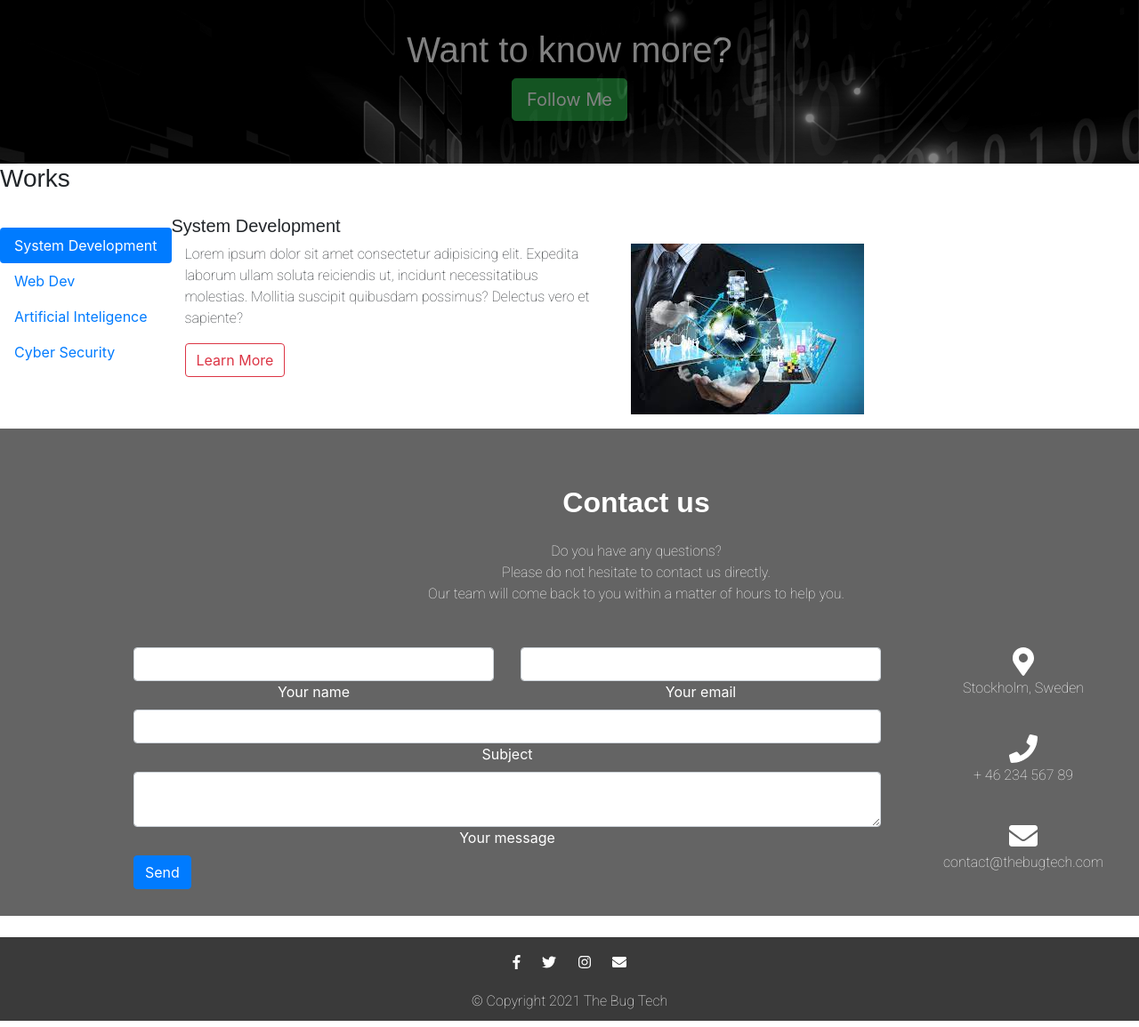
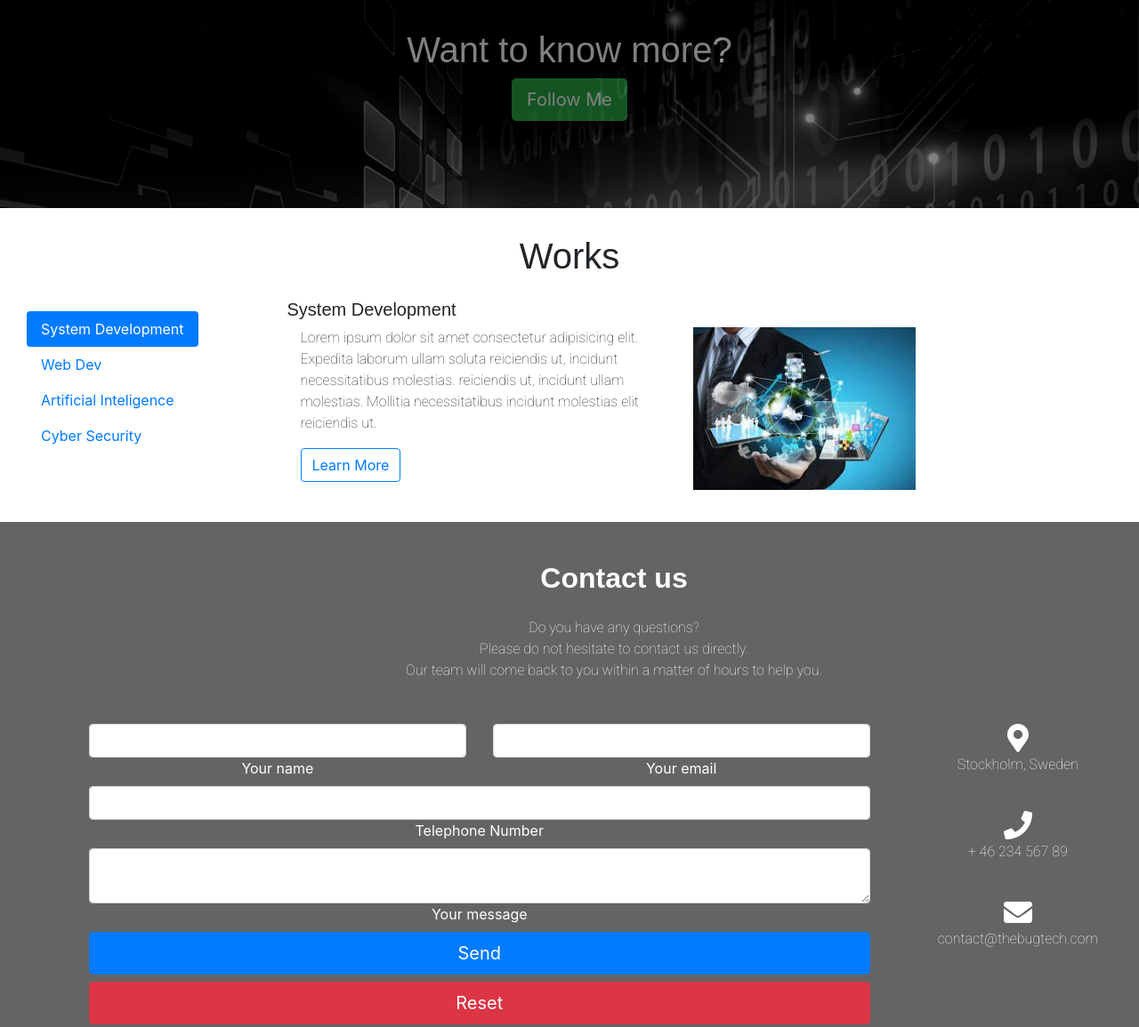
Before and after one commit to leo-alcantara/TheBugTechProject, a plain HTML site: page index.html in a window 1280 px wide. Shown: the part 1099-2254 px from the top of the page at 89% size. Drawn offline with nearby package versions, Linux system fonts and the light colour scheme; a web font is replaced by a local one.

Commit message:
Complete for assignemnt

```diff
--- a/css/styles.css
+++ b/css/styles.css
@@ -2,23 +2,26 @@ body {
   margin: 0;
 }
 
-p{
-    font-family: 'Roboto', sans-serif;
+p {
+  font-family: "Roboto", sans-serif;
 }
 
-h1,h2,h3,h4,h5,h6{
-    font-family: 'Roboto-bold', sans-serif;
-
+h1,
+h2,
+h3,
+h4,
+h5,
+h6 {
+  font-family: "Roboto-bold", sans-serif;
 }
 
 /*NAVBAR*/
 
-
 .navbar .nav-link {
   font-size: 14px;
-  text-transform: uppercase;
   padding-left: 1rem !important;
   padding-right: 1rem !important;
+  text-transform: uppercase;
 }
 
 .navbar .nav-item.active {
@@ -31,20 +34,18 @@ h1,h2,h3,h4,h5,h6{
 
 /* INTRO SECTION*/
 
-
-.carousel-caption{
+.carousel-caption {
   background-color: rgba(0, 0, 0, 0.5);
-    padding: 20px;
   box-shadow: rgba(0, 0, 0, 0.5);
-}
-
-.lead{
-    text-align: center;
   padding: 20px;
 }
 
+.lead {
+  padding: 20px;
+  text-align: center;
+}
 
-.carousel-inner p{
+.carousel-inner p {
   text-shadow: black;
 }
 
@@ -74,8 +75,8 @@ h1,h2,h3,h4,h5,h6{
 }
 
 #about .rows {
+  padding-bottom: 100px;
   padding-top: 200px;
-  padding-bottom: 100px;
 }
 
 #cards {
@@ -92,11 +93,11 @@ h1,h2,h3,h4,h5,h6{
 }
 
 .container .card {
-  max-width: 300px;
+  box-shadow: 0 5px 20px rgba(0, 0, 0, 0.5);
   height: 200px;
   margin: 70px 10px;
+  max-width: 300px;
   padding: 20px 15px;
-  box-shadow: 0 5px 20px rgba(0, 0, 0, 0.5);
   transition: 0.3s ease-in-out;
 }
 
@@ -105,90 +106,111 @@ h1,h2,h3,h4,h5,h6{
 }
 
 .container .card .imgContainer {
+  box-shadow: 0 5px 20px rgba(0, 0, 0, 0.2);
+  height: 250px;
+  left: 10px;
   position: relative;
+  top: -40px;
   width: 250px;
-  height: 250px;
-  top: -50px;
-  left: 10px;
   z-index: 1;
-  box-shadow: 0 5px 20px rgba(0, 0, 0, 0.2);
 }
 
 .container .card .imgContainer img {
+  border-radius: 4px;
   max-width: 100%;
-  border-radius: 4px;
 }
 
 .container .card .content {
+  color: #111;
+  margin-top: -140px;
+  opacity: 0;
+  padding: 20px 15px;
+  pointer-events: none;
   position: relative;
-  margin-top: -140px;
-  padding: 20px 15px;
   text-align: center;
-  color: #111;
+  transition: 0.3s ease-in-out;
   visibility: hidden;
-  opacity: 0;
-  pointer-events: none;
-  transition: 0.3s ease-in-out;
 }
 
 .container .card:hover .content {
+  margin-top: -40px;
+
+  opacity: 1;
+
+  transition-delay: 0.2s;
   visibility: visible;
-  opacity: 1;
-  margin-top: -40px;
-  transition-delay: 0.3s;
 }
 
 /*WANT TO KNOW MORE*/
 
 #home-heading {
-  position: relative;
-  min-height: 200px;
   background: url("../Images/graphic.png");
   background-attachment: fixed;
   background-repeat: no-repeat;
   background-size: cover;
+  color: white;
+  min-height: 250px;
+  position: relative;
   text-align: center;
-  color: white;
 }
 
 .dark-overlay {
+  background-color: rgba(0, 0, 0, 1);
+  height: 100%;
+  left: 0;
+  margin: auto;
+  opacity: 0.5;
   position: absolute;
   top: 0;
-  left: 0;
   width: 100%;
-  height: 100%;
-  background-color: rgba(0, 0, 0, 1);
-  opacity: 0.5;
-  margin: auto;
 }
+
 /*WORKS SECTION*/
+
+#works h1 {
+  padding-top: 30px;
+  text-align: center;
+}
 
 /*SIDE NAV*/
 
 .nav-side {
   color: white;
   height: 200px;
+  float: left;
   padding-top: 30px;
-  float: left;
+  padding-left: 30px;
+  padding-right: 100px;
 }
 
-#call-action{
+.py-3 {
+  padding-left: 20px;
+}
+
+.works-img {
+  width: 250px;
+  padding-bottom: 20px;
+}
+
+/* CALL TO ACTION SECTION*/
+
+#call-action {
   background-color: rgb(100, 100, 100);
   color: white;
+  margin-bottom: 0;
+  padding-left: 100px;
+  padding-top: 20px;
+  padding-bottom: 30px;
+  text-align: center;
   width: 100%;
-    text-align: center;
-    padding-left: 150px;
-    padding-top: 40px;
-    padding-bottom: 30px;
-    margin: 0;
 }
 
 /*FOOTER*/
 
 .footer {
   background-color: rgb(58, 58, 58);
+  color: white;
   text-align: center;
-  color: white;
 }
 .social-icon {
   margin: 20px 10px;
--- a/index.html
+++ b/index.html
@@ -32,7 +32,7 @@
 
 <body>
 
-    <!-- NAV BAR -->
+<!-- NAV BAR -->
 
 <nav id="home" class="navbar navbar-expand-sm navbar-light bg-light sticky-top">
 <div class="container">
@@ -44,7 +44,7 @@
 <div class="collapse navbar-collapse" id="navbarCollapse">
     <ul class="navbar-nav ml-auto">
         <li class="nav-item active">
-            <a href="#navbarCollapse" class="nav-link">Home</a>
+            <a href="#" class="nav-link">Home</a>
         </li>
         <li class="nav-item">
             <a href="#about" class="nav-link">About</a>
@@ -116,6 +116,7 @@
 </div>
 </section>
 
+
 <!-- ICONS -->
 
 <section id="about" class="py-5">
@@ -142,6 +143,7 @@
         </div>
     </div>
 </section>
+
 
 <!-- CARDS SECTION-->
 
@@ -187,7 +189,6 @@
 </div>
 
 
-
 <!-- WANT TO KNOW MORE SECTION -->
 
 <section id="home-heading" class="p-5">
@@ -195,7 +196,7 @@
         <div class="row">
             <div class="col">
                 <div class="container pt-5">
-                    <h1>Want to know more?</h1>
+                    <h1 class="overlay-none">Want to know more?</h1>
                     <a href="#call-action" class="btn btn-success btn-lg">Follow Me</a>
                 </div>
             </div>
@@ -203,8 +204,11 @@
     </div>
 </section>
 
+
 <!-- WORKS SECTION -->
-<h3 id="works">Works</h3>
+
+<section id="works">
+<h1>Works</h1>
   <ul class="nav flex-column nav-pills nav-side">
     <li class="nav-item">
       <a class="nav-link active" href="#">System Development</a>
@@ -219,20 +223,21 @@
       <a class="nav-link" href="#">Cyber Security</a>
     </li>
   </ul>
+</section>
 
 
 <section  class="py-3">
     <h5>System Development</h5>
     <div class="container">
         <div class="row">
-           <div class="col-md-6 align-sel-right">
+           <div class="col-md-6 align-self-left">
                <p>Lorem ipsum dolor sit amet consectetur adipisicing elit. Expedita laborum ullam soluta
-                   reiciendis ut, incidunt necessitatibus molestias.
-                   Mollitia suscipit quibusdam possimus? Delectus vero et sapiente?</p>
-                   <a href="about.html" class="btn btn-outline-danger btn-large">Learn More</a>
+                   reiciendis ut, incidunt necessitatibus molestias. reiciendis ut, incidunt ullam molestias.
+                   Mollitia necessitatibus incidunt molestias elit reiciendis ut.</p>
+                   <a href="about.html" class="btn btn-outline-primary btn-large">Learn More</a>
            </div>
            <div class="col-md-6">
-               <img src="/Images/what.jpg" alt="IMG">
+               <img class="works-img" src="/Images/what.jpg" alt="IMG">
            </div>
         </div>
     </div>
@@ -242,7 +247,7 @@
 <!-- CALL TO ACTION SECTION -->
 
 
-<section id="call-action" class="text-center mb-4">
+<section id="call-action" class="text-center ">
     <h2 class="h1-responsive font-weight-bold text-center my-4">Contact us</h2>
     <p class="text-center w-responsive mx-auto mb-5">Do you have any questions? <br>
         Please do not hesitate to contact us directly. <br> Our team will come back
@@ -267,8 +272,8 @@
                 <div class="row">
                     <div class="col-md-12">
                         <div class="md-form mb-0">
-                            <input type="text" id="subject" name="subject" class="form-control">
-                            <label for="subject" class="">Subject</label>
+                            <input type="tel" id="subject" name="subject" class="form-control">
+                            <label for="subject" class="">Telephone Number</label>
                         </div>
                     </div>
                 </div>
@@ -284,7 +289,8 @@
             </form>
 
             <div class="text-center text-md-left">
-                <a class="btn btn-primary" onclick="document.getElementById('contact-form').submit();">Send</a>
+                <a class="btn btn-primary btn-lg btn-block" onclick="document.getElementById('contact-form').submit();">Send</a>
+                <a class="btn btn-danger btn-lg btn-block" onclick="document.getElementById('contact-form').submit();">Reset</a>
             </div>
             <div class="status"></div>
         </div>
@@ -297,7 +303,6 @@
                 <li><i class="fas fa-phone mt-4 fa-2x"></i>
                     <p>+ 46 234 567 89</p>
                 </li>
-
                 <li><i class="fas fa-envelope mt-4 fa-2x"></i>
                     <p><a href="mailto:contact@thebugtech.com"></a> contact@thebugtech.com</p>
                 </li>
```
Also changed, not shown: Images/how.jpg, Images/who.jpg. Lines whose indentation alone changed are shown as unchanged.
